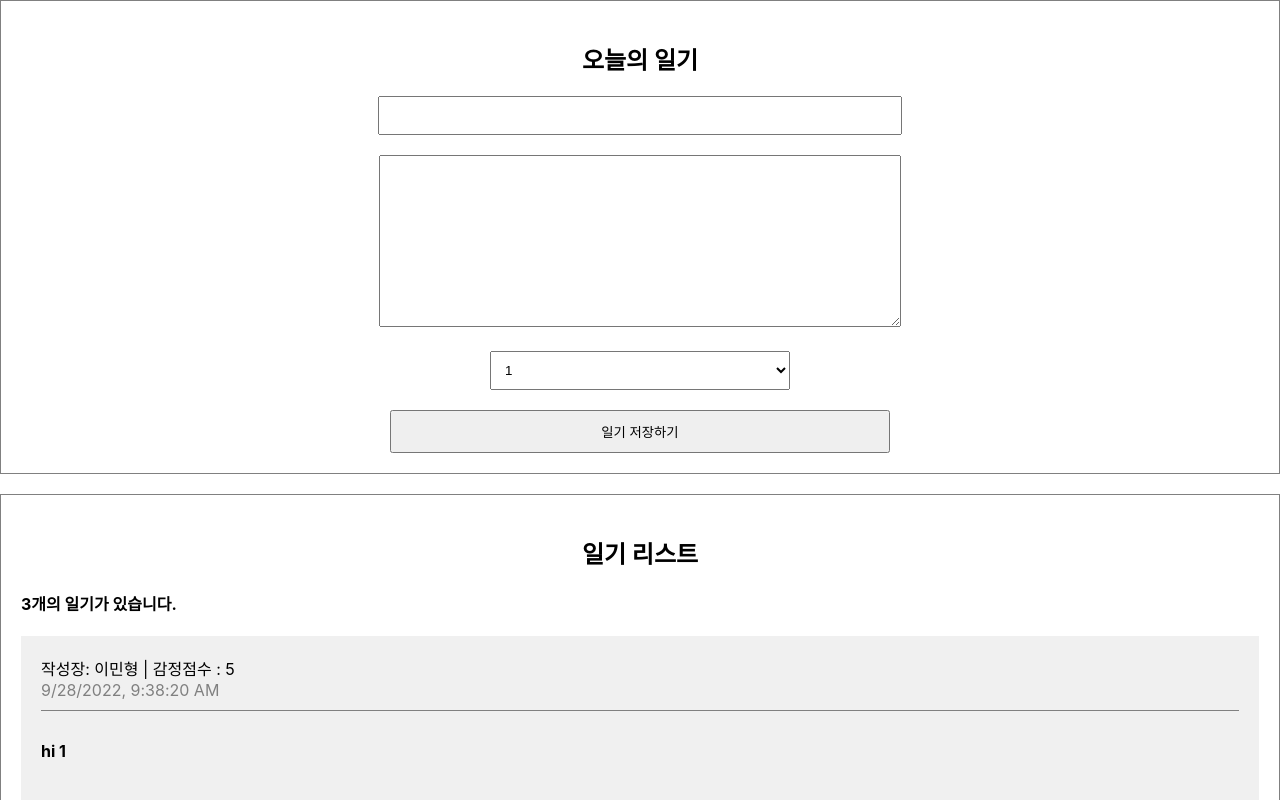
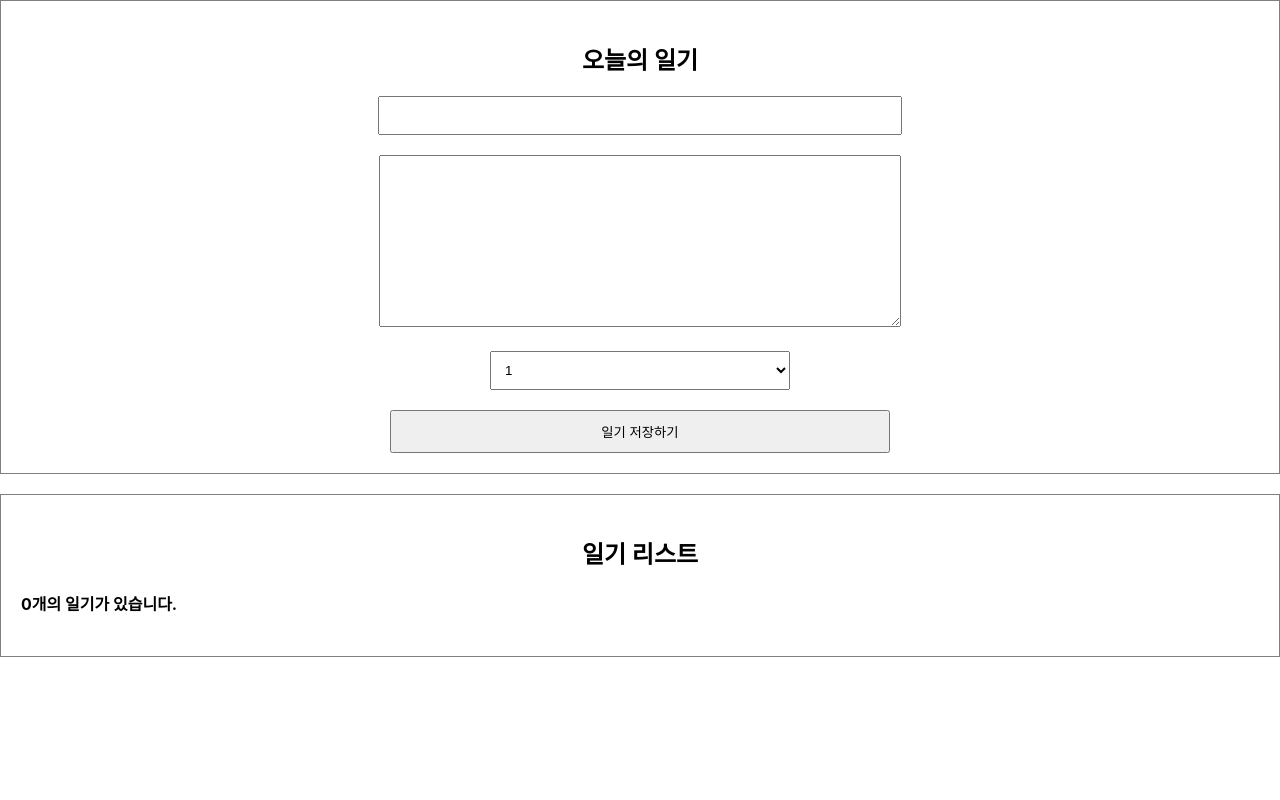
Before and after one commit to tm9704/React-Diary, a React (Create React App) app: page / in a window 1280 px wide. Shown: the top 800 px of the page. Built offline with nearby package versions, Linux system fonts and the light colour scheme.

Commit message:
React Diary: Add Diary List Data

```diff
--- a/src/App.js
+++ b/src/App.js
@@ -1,36 +1,53 @@
 import "./App.css";
+import { useRef, useState } from "react";
 import DiaryEditor from "./DiaryEditor";
 import DiaryList from "./DiaryList";
 
-const dummyList = [
-  {
-    id: 1,
-    author: "이민형",
-    content: "hi 1",
-    emotion: 5,
-    created_date: new Date().getTime(),
-  },
-  {
-    id: 2,
-    author: "홍길동",
-    content: "hi 2",
-    emotion: 3,
-    created_date: new Date().getTime(),
-  },
-  {
-    id: 3,
-    author: "아무개",
-    content: "hi 3",
-    emotion: 2,
-    created_date: new Date().getTime(),
-  },
-];
+// const dummyList = [
+//   {
+//     id: 1,
+//     author: "이민형",
+//     content: "hi 1",
+//     emotion: 5,
+//     created_date: new Date().getTime(),
+//   },
+//   {
+//     id: 2,
+//     author: "홍길동",
+//     content: "hi 2",
+//     emotion: 3,
+//     created_date: new Date().getTime(),
+//   },
+//   {
+//     id: 3,
+//     author: "아무개",
+//     content: "hi 3",
+//     emotion: 2,
+//     created_date: new Date().getTime(),
+//   },
+// ];
 
 const App = () => {
+  const [data, setData] = useState([]);
+  const dataId = useRef(0);
+
+  const onCreate = (author, content, emotion) => {
+    const created_date = new Date().getTime();
+    const newItem = {
+      author,
+      content,
+      emotion,
+      created_date,
+      id: dataId.current,
+    };
+    dataId.current += 1;
+    setData([newItem, ...data]);
+  };
+
   return (
     <div className="App">
-      <DiaryEditor />
-      <DiaryList diaryList={dummyList} />
+      <DiaryEditor onCreate={onCreate} />
+      <DiaryList diaryList={data} />
     </div>
   );
 };
--- a/src/DiaryEditor.js
+++ b/src/DiaryEditor.js
@@ -1,6 +1,6 @@
 import { useRef, useState } from "react";
 
-const DiaryEditor = () => {
+const DiaryEditor = ({ onCreate }) => {
   const authorInput = useRef();
   const contentInput = useRef();
 
@@ -33,7 +33,13 @@
       return;
     }
 
+    onCreate(state.author, state.content, state.emotion);
     alert("저장 성공");
+    setState({
+      author: "",
+      content: "",
+      emotion: 1,
+    });
   };
 
   return (
```
Also changed, not shown: src/DiaryList.js (+8 -0 lines).
